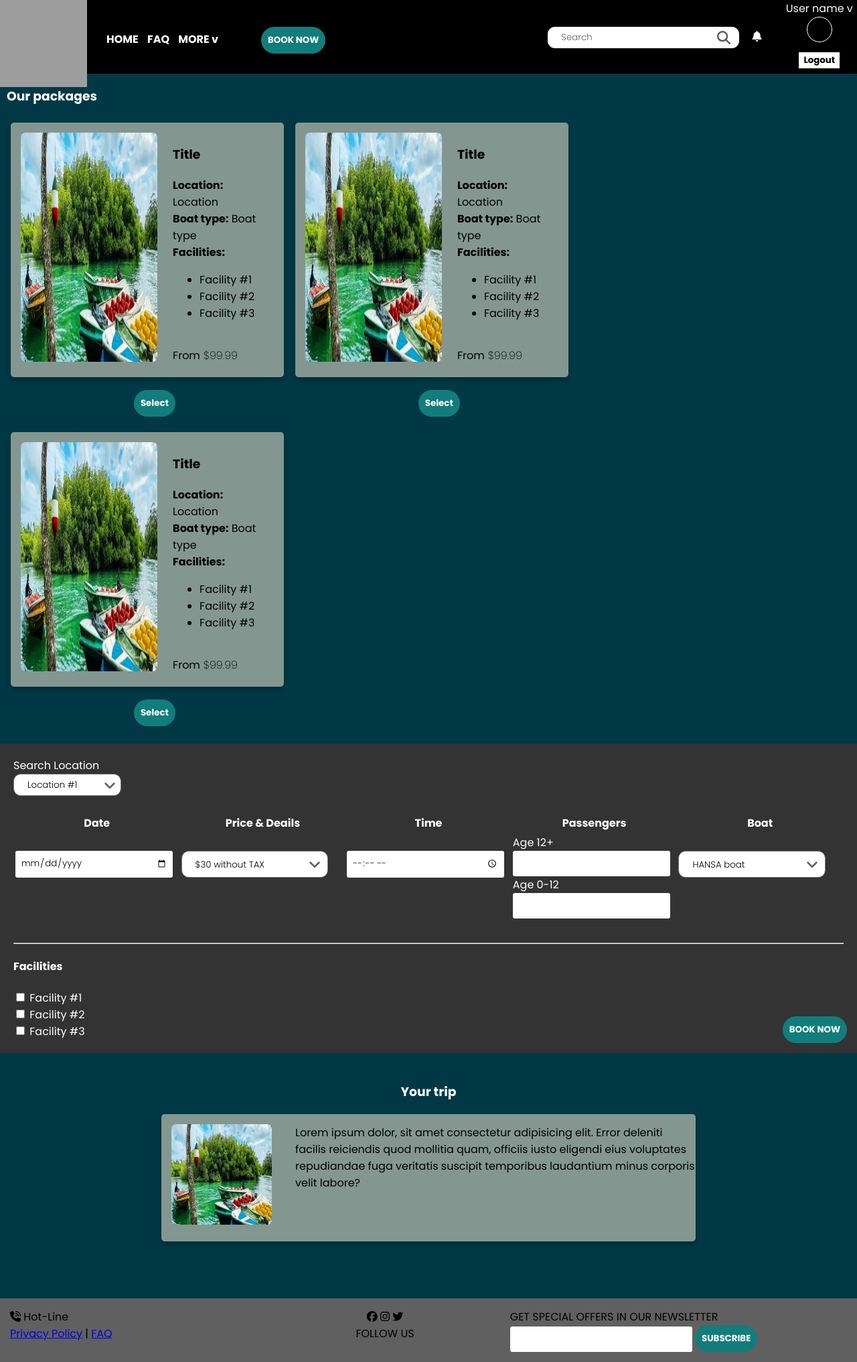
After one commit to Seniru/boat-safari-trip-management, a PHP site: page /src/user-dashboard.php in a window 1280 px wide. The commit adds this page. Shown: the whole page at 67% size. Run offline with PHP 8.4, Linux system fonts and the light colour scheme; some libraries are stand-ins or nearby versions; grey boxes are pictures that could not be loaded.

Commit message:
Create user dashboard

```diff
--- /dev/null
+++ b/src/user-dashboard.php
@@ -0,0 +1,179 @@
+<!DOCTYPE html>
+<html lang="en">
+
+<head>
+    <meta charset="UTF-8">
+    <meta name="viewport" content="width=device-width, initial-scale=1.0">
+    <!--google fonts-->
+    <link rel="preconnect" href="https://fonts.googleapis.com">
+    <link rel="preconnect" href="https://fonts.gstatic.com" crossorigin>
+    <link href="https://fonts.googleapis.com/css2?family=Poppins:ital,wght@0,100;0,200;0,300;0,400;0,500;0,600;0,700;0,800;0,900;1,100;1,200;1,300;1,400;1,500;1,600;1,700;1,800;1,900&display=swap" rel="stylesheet">
+    <!--component styles-->
+    <link rel="stylesheet" href="../styles/components.css">
+    <link rel="stylesheet" href="../styles/user-dashboard.css">
+    <!--font awesomem-->
+    <script src="https://kit.fontawesome.com/36fdbb8e6c.js" crossorigin="anonymous"></script>
+    <title>User Dashboard</title>
+</head>
+
+<body>
+    <?php require("./views/header.php") ?>
+
+    <section id="packages">
+        <h3 style="color: white;">Our packages</h3>
+        <div class="container">
+            <div class="image-container">
+                <img src="../images/slideshow-00.jpg">
+            </div>
+            <div class="package-details">
+                <h3>Title</h3>
+                <span>
+                    <b>Location:</b>
+                    Location
+                    <br>
+                    <b>Boat type:</b>
+                    Boat type
+                    <br>
+                    <b>Facilities:</b>
+                    <ul>
+                        <li>Facility #1</li>
+                        <li>Facility #2</li>
+                        <li>Facility #3</li>
+                    </ul>
+                </span>
+                <div class="price">
+                    From <span class="money">$99.99</span>
+                </div>
+            </div>
+            <button> Select </button>
+        </div>
+        <div class="container">
+            <div class="image-container">
+                <img src="../images/slideshow-00.jpg">
+            </div>
+            <div class="package-details">
+                <h3>Title</h3>
+                <span>
+                    <b>Location:</b>
+                    Location
+                    <br>
+                    <b>Boat type:</b>
+                    Boat type
+                    <br>
+                    <b>Facilities:</b>
+                    <ul>
+                        <li>Facility #1</li>
+                        <li>Facility #2</li>
+                        <li>Facility #3</li>
+                    </ul>
+                </span>
+                <div class="price">
+                    From <span class="money">$99.99</span>
+                </div>
+            </div>
+            <button> Select </button>
+        </div>
+        <div class="container">
+            <div class="image-container">
+                <img src="../images/slideshow-00.jpg">
+            </div>
+            <div class="package-details">
+                <h3>Title</h3>
+                <span>
+                    <b>Location:</b>
+                    Location
+                    <br>
+                    <b>Boat type:</b>
+                    Boat type
+                    <br>
+                    <b>Facilities:</b>
+                    <ul>
+                        <li>Facility #1</li>
+                        <li>Facility #2</li>
+                        <li>Facility #3</li>
+                    </ul>
+                </span>
+                <div class="price">
+                    From <span class="money">$99.99</span>
+                </div>
+            </div>
+            <button> Select </button>
+        </div>
+    </section>
+    <form method="POST" action="payment.php">
+        Search Location
+        <br>
+        <select name="location">
+            <option>Location #1</option>
+            <option>Location #2</option>
+            <option>Location #3</option>
+        </select>
+        <br><br>
+        <table>
+            <tr>
+                <th>Date</th>
+                <th>Price & Deails</th>
+                <th>Time</th>
+                <th>Passengers</th>
+                <th>Boat</th>
+            </tr>
+            <tr>
+                <td>
+                    <br>
+                    <input type="date" name="date">
+                </td>
+                <td>
+                    <br>
+                    <select name="deals">
+                        <option>$30 without TAX</option>
+                        <option>Deal #2</option>
+                        <option>Deal #3</option>
+                    </select>
+                </td>
+                <td>
+                    <br>
+                    <input type="time" name="time">
+                </td>
+                <td>
+                    Age 12+
+                    <input type="number">
+                    <br>
+                    Age 0-12
+                    <input type="number">
+                </td>
+                <td>
+                    <br>
+                    <select name="boat-type">
+                        <option value="swan">HANSA boat</option>
+                        <option>Boat #2</option>
+                    </select>
+                </td>
+            </tr>
+        </table>
+        <br><hr>
+        <h4>Facilities</h4>
+        <input type="checkbox"> Facility #1<br>
+        <input type="checkbox"> Facility #2<br>
+        <input type="checkbox"> Facility #3<br>
+        <input type="submit" value="BOOK NOW">
+    </form>
+    <br>
+    <section id="trip-details-container">
+        <h3 style="text-align: center; color: white;">Your trip</h3>
+        <div class="container" id="trip-details">
+            <div class="image-container">
+                <img src="../images/slideshow-00.jpg">
+            </div>
+            <div id="trip-info">
+               Lorem ipsum dolor, sit amet consectetur adipisicing elit. Error deleniti facilis reiciendis quod mollitia quam, officiis iusto eligendi eius voluptates repudiandae fuga veritatis suscipit temporibus laudantium minus corporis velit labore?
+               <!--todo: replace this with real data-->
+            </div>
+        </div>
+    </section>
+    <br><br><br>
+
+    <?php require("./views/footer.php") ?>
+
+</body>
+
+</html>
--- a/styles/admin-dashboard.css
+++ b/styles/admin-dashboard.css
@@ -76,12 +76,6 @@ h1 {
     position: absolute;
 }
 
-.money {
-    position: absolute;
-    right: 40px;
-    font-weight: 200;
-}
-
 #expenses-chart {
     width: 300px;
     height: 300px;
--- a/styles/components.css
+++ b/styles/components.css
@@ -149,7 +149,7 @@ p {
 }
 
 /* button (normal) style */
-button {
+button, input[type=submit] {
     background-color: #117D7C;
     border-radius: 39px;
     border: 0;
@@ -161,13 +161,13 @@ button {
 }
 
 /* button mouse over style */
-button:hover {
+button:hover, input[type=submit]:hover {
     box-shadow: 0px 4px 6px 0px rgba(0,0,0,.25);
 }
 
 
 /* active button style (clicked) */
-button:active {
+button:active, input[type=submit]:active {
    background-color: #0D5D5D;
    box-shadow: none;
 
@@ -180,7 +180,9 @@ button.special {
 /* input (text, number) style */
 input[type=text],
 input[type=number],
-input[type=email] {
+input[type=email],
+input[type=date],
+input[type=time] {
 	background-color: #FFFFFF;
 	border-radius: 3px;
 	padding: 8px;
@@ -194,7 +196,9 @@ input[type=email] {
 
 input[type=text]:focus,
 input[type=number]:focus,
-input[type=email]:focus {
+input[type=email]:focus,
+input[type=date]:focus,
+input[type=time]:focus {
 	border-bottom: 2px solid #FDF526;
 }
 
@@ -299,3 +303,9 @@ textarea {
 	border: 1px solid black;
 	padding: 3px;
 }
+
+.money {
+    position: absolute;
+    right: 40px;
+    font-weight: 200;
+}
--- /dev/null
+++ b/styles/user-dashboard.css
@@ -0,0 +1,103 @@
+form {
+    background-color: #333;
+    padding: 20px;
+    color: white;
+    position: relative;
+}
+
+
+tr {
+    vertical-align: top;
+}
+
+th, td {
+    width: 20%;
+}
+
+td > input, td > select {
+    width: 90%;
+}
+
+td > select {
+    height: 40px;
+}
+
+input[type=submit] {
+    position: absolute;
+    right: 15px;
+    bottom: 15px;
+}
+
+#packages {
+    margin: 10px;
+}
+
+#packages > .container {
+    width: 30%;
+    margin: 0.5%;
+    display: inline-block;
+    position: relative;
+    height: 350px;
+    vertical-align: top;
+    margin-bottom: 6%;
+}
+
+#packages > .container > button {
+    position: absolute;
+    top: 105%;
+    margin: auto;
+    left: 45%;
+    display: block;
+}
+
+.image-container {
+    display: inline-block;
+    position: absolute;
+    width: 50%;
+    height: 90%;
+}
+
+.image-container > img {
+    width: 100%;
+    height: 100%;
+    border-radius: 7px;
+}
+
+.package-details {
+    display: inline-block;
+    width: 35%;
+    left: 60%;
+    height: 100%;
+    position: relative;
+}
+
+.price {
+    bottom: 5px;
+    position: absolute;
+}
+
+.money {
+    right: unset;
+    margin-left: 5px;
+}
+
+#trip-details-container > .container {
+    position: relative;
+}
+
+#trip-details {
+    width: 60%;
+    height: 160px;
+    margin: auto;
+}
+
+#trip-details > .image-container {
+    width: 150px;
+    height: 150px;
+}
+
+#trip-info {
+    display: inline-block;
+    position: absolute;
+    left: 200px;
+}
```
